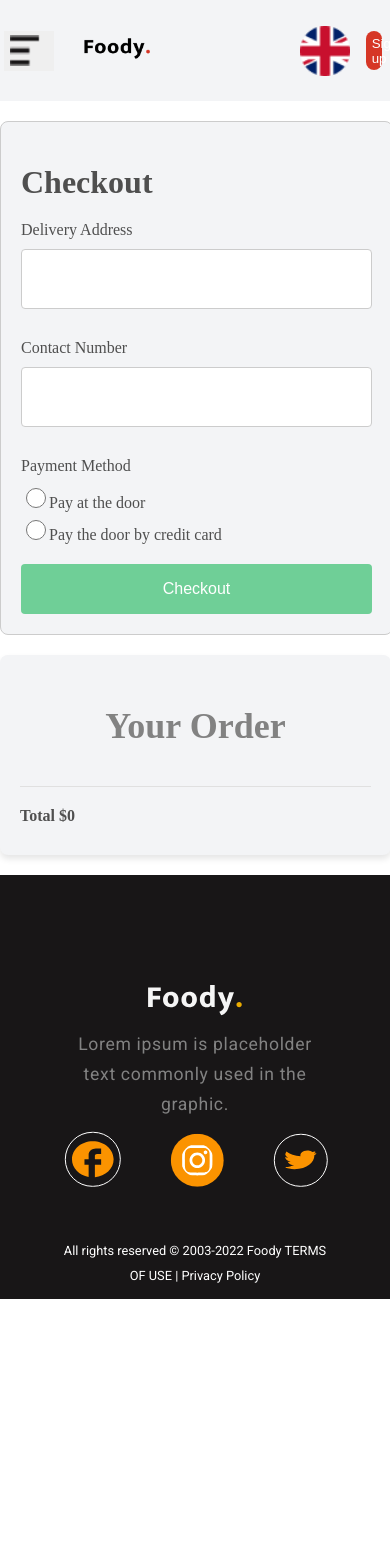
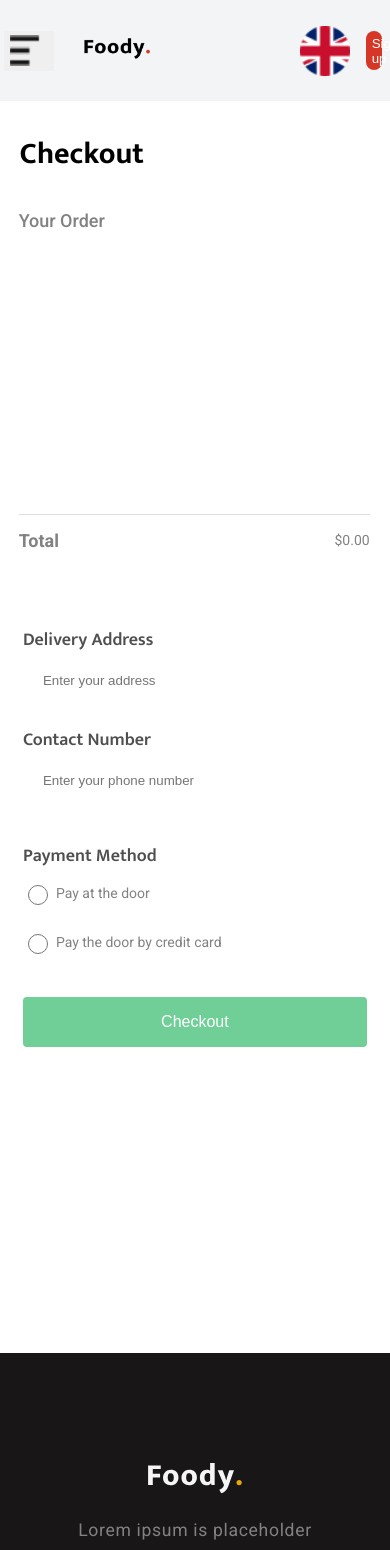
Before and after one commit to Rufat239/foody_client, a React (Create React App) app: page /checkoutPage in a window 390 px wide. Shown: the top 1550 px of the page. Before the commit the page ends 1299 px from the top, so only its background shows below. Built offline with nearby package versions, Linux system fonts and the light colour scheme.

Commit message:
checkout updated css

```diff
--- a/package.json
+++ b/package.json
@@ -6,6 +6,7 @@
     "@testing-library/jest-dom": "^5.17.0",
     "@testing-library/react": "^13.4.0",
     "@testing-library/user-event": "^13.5.0",
+    "animate.css": "^4.1.1",
     "i18next": "^23.12.2",
     "react": "^18.3.1",
     "react-dom": "^18.3.1",
--- a/src/components/CheckOut/Checkout.jsx
+++ b/src/components/CheckOut/Checkout.jsx
@@ -1,30 +1,67 @@
-import React from 'react'
-import Style from '../../style/checkout.css'
-
-function Checkout() {
+import React, { useState } from 'react';
+import { useDispatch, useSelector } from 'react-redux';
+import { addOrder } from '../Redux/actions/orderActions';
+import '../../style/checkout.css'
+let orderIdCounter = Math.floor(Math.random() * 5000);
+function generateId() {
+    return ++orderIdCounter;
+}
+function Checkout({ onOrderComplete }) {
+    const dispatch = useDispatch();
+    const basketItems = useSelector(state => state.basket.basketItems);
+    const totalPrice = useSelector(state => state.basket.totalPrice);
+    const [deliveryAddress, setDeliveryAddress] = useState('');
+    const [contactNumber, setContactNumber] = useState('');
+    const [paymentMethod, setPaymentMethod] = useState('');
+    const [error, setError] = useState('');
+    const handleCheckout = () => {
+        if (!paymentMethod || !deliveryAddress || !contactNumber) {
+            setError('Incomplete information detected. Fill out all fields to continue.');
+            return;
+        }
+        setError('');
+        const newOrder = {
+            deliveryAddress,
+            contactNumber,
+            paymentMethod,
+            id: generateId(),
+            time: new Date().toLocaleString('en-GB', {
+                day: 'numeric',
+                month: 'long',
+                year: 'numeric'
+            }),
+            totalPrice,
+            items: basketItems
+        };
+        dispatch(addOrder(newOrder));
+        onOrderComplete(newOrder);
+    };
     return (
         <div>
-            <div className="card">
-                <h1>Checkout</h1>
-                <p>Delivery Address</p>
-                <input type="text" className="input" />
-                <p>Contact Number</p>
-                <input type="text" className="input" />
-                <p>Payment Method</p>
-                <div className="radio-group">
-                    <label>
-                        <input type="radio" name="payment" value="payAtDoor" />
-                        Pay at the door
-                    </label>
-                    <label>
-                        <input type="radio" name="payment" value="payByCard" />
-                        Pay the door by credit card
-                    </label>
+            <div className='mobile-edit'>
+                <div className="card-checkout-page">
+                    <h1 className='checkout-container-heading'>Checkout</h1>
+                    <label className='heading-of-inputs' htmlFor="">Delivery Address</label>
+                    <input type="text" className="input-checkout-page" placeholder='Enter your address' value={deliveryAddress} onChange={(e) => setDeliveryAddress(e.target.value)} />
+                    <label className='heading-of-inputs' htmlFor="">Contact Number</label>
+                    <input type="text" className="input-checkout-page" placeholder='Enter your phone number' value={contactNumber} onChange={(e) => setContactNumber(e.target.value)} />
+                    <p c></p>
+                    <label className='heading-of-inputs' htmlFor="">Payment Method</label>
+                    <div className="radio-group-checkout">
+                        <div className='payment-checkout'>
+                            <input type="radio" name="payment" value="Cash on Delivery" checked={paymentMethod === 'Cash on Delivery'} onChange={() => setPaymentMethod('Cash on Delivery')} />
+                            <p>Pay at the door</p>
+                        </div>
+                        <div className='payment-checkout'>
+                            <input type="radio" name="payment" value="Pay by Card" checked={paymentMethod === 'Pay by Card'} onChange={() => setPaymentMethod('Pay by Card')} />
+                            <p>Pay the door by credit card</p>
+                        </div>
+                    </div>
+                    <button className="checkout-button-checkout-page" onClick={handleCheckout}>Checkout</button>
+                    {error && <p className='checkout-page-error'>{error}</p>}
                 </div>
-                <button className="checkout-button">Checkout</button>
             </div>
         </div>
-    )
+    );
 }
-
-export default Checkout
+export default Checkout;
--- a/src/components/CheckoutOrders/CheckoutOrderts.jsx
+++ b/src/components/CheckoutOrders/CheckoutOrderts.jsx
@@ -2,34 +2,41 @@ import React from 'react';
 import Style from '../../style/checkoutorder.css';
 import { useDispatch, useSelector } from "react-redux";
 import { increaseQuantity, removeFromBasket } from '../Redux/actions/basketActions';
-
 function CheckoutOrders() {
     const dispatch = useDispatch();
     const basketItems = useSelector(state => state.basket.basketItems);
     const totalPrice = useSelector(state => state.basket.totalPrice);
     return (
         <div>
-            <div className="cards">
-                <div className="header">
-                    <h2>Your Order</h2>
-                </div>
-                {basketItems.map((item, index) => (
-                    <div key={index} className="order-list">
-                        <div className="orders-lists">
-                            <span className='sapan'>{item.quantity} x</span>
-                            <p>{item.name}</p>
-                            <span className='span'>${(item.price * item.quantity).toFixed(2)}</span>
+            <div className="mobile-edit">
+                <h1 className='mobile-header'>Checkout</h1>
+                <div className="card-checkout-order">
+                    <div className='checkout-order-container'>
+                        <div className="header-checkout-order">
+                            <h2>Your Order</h2>
                         </div>
+                        {basketItems.map((item, index) => (
+                            <div key={index} className="order-list-checkout-page">
+                                <div className="orders-list-content-checkout">
+                                    <div className='checkout-name-quantity-box'>
+                                        <span className='checkout-quanity'>{item.quantity} </span>
+                                        <p>x {item.name}</p>
+                                    </div>
+                                    <div className='checkout-price-box'>
+                                        <span className='checkout-price'>${(item.price * item.quantity).toFixed(2)}</span>
+                                    </div>
+                                </div>
+                            </div>
+                        ))}
                     </div>
-                ))}
-                <hr className="separator" />
-                <div className="total">
-                    <p>Total <span>${totalPrice}</span></p>
+                    {/* <hr className="separator" /> */}
+                    <div className="total">
+                        <p>Total </p>
+                        <span>${totalPrice.toFixed(2)}</span>
+                    </div>
                 </div>
             </div>
-
         </div>
     );
 }
-
 export default CheckoutOrders;
--- /dev/null
+++ b/src/components/OrderReceived/OrderReceived.jsx
@@ -0,0 +1,17 @@
+import React from 'react'
+import 'animate.css';
+import orderReceivedImg from '../../assets/checkoutImages/Vector.png'
+import '../../style/orderReceived.css'
+function OrderReceived() {
+  return (
+    <div className='all-order-receive-component'>
+      <div className='order-received-container'>
+        <div className='order-received-image-box'>
+          <img className='vector-image' src={orderReceivedImg} alt="" />
+        </div>
+        <h1>Your order has been received</h1>
+      </div>
+    </div>
+  )
+}
+export default OrderReceived
--- a/src/pages/CheckoutPage.jsx
+++ b/src/pages/CheckoutPage.jsx
@@ -1,16 +1,27 @@
-import React from 'react'
-import Sidebar from '../components/Sidebar/Sidebar'
-import Checkout from '../components/CheckOut/Checkout'
-import CheckoutOrders from '../components/CheckoutOrders/CheckoutOrderts'
+import React, { useState } from 'react';
+import Sidebar from '../components/Sidebar/Sidebar';
+import Checkout from '../components/CheckOut/Checkout';
+import CheckoutOrders from '../components/CheckoutOrders/CheckoutOrderts';
+import OrderReceived from '../components/OrderReceived/OrderReceived';
+function CheckoutPage() {
+  const [orderReceived, setOrderReceived] = useState(false);
+  const [error, setError] = useState('');
+  const handleOrderComplete = (orderDetails) => {
 
-function CheckoutPage() {
+    setOrderReceived(true);
+
+  };
   return (
-    <div>
-       <Sidebar />
-       <Checkout/>
-       <CheckoutOrders/>
+    <div style={{ display: "flex", marginTop: "2%", columnGap: "2%" }} >
+      <Sidebar />
+      {!orderReceived && (
+        <>
+          <Checkout onOrderComplete={handleOrderComplete} />
+          <CheckoutOrders />
+        </>
+      )}
+      {orderReceived && <OrderReceived />}
     </div>
-  )
+  );
 }
-
-export default CheckoutPage
+export default CheckoutPage;
--- a/src/style/checkout.css
+++ b/src/style/checkout.css
@@ -1,50 +1,71 @@
-.card {
+@import url('https://fonts.googleapis.com/css2?family=Mukta:wght@200;300;400;500;600;700;800&family=Open+Sans:ital,wght@0,300..800;1,300..800&family=Roboto:ital,wght@0,100;0,300;0,400;0,500;0,700;0,900;1,100;1,300;1,400;1,500;1,700;1,900&display=swap');
+
+.card-checkout-page {
     position: absolute;
-    top: 15%;
+    top: 17%;
     left: 25%;
-    width: 37%;
+    width: 35%;
     height: 475px;
     padding: 20px;
     border: 1px solid #ccc;
     border-radius: 8px;
-    background-color: #f3f4f6;
+    background-color: #F3F4F6;
+    border: none;
+    padding-inline: 3%;
+    margin-bottom: 10rem;
 }
 
-h1 {
+.checkout-container-heading {
     margin-bottom: 20px;
-    color: #4f4f4f;
+    color: #4F4F4F;
+    font-family: Mukta;
+    font-size: 30px;
 }
 
-p {
+.heading-of-inputs {
     margin: 10px 0;
-    color: #4f4f4f;
+    color: #4F4F4F;
+    font-family: Mukta;
+    font-weight: 600;
+    font-size: 18px;
+    text-align: left;
 }
 
-.input {
-    width: 522px;
-    height: 60px;
-    padding: 10px;
+.input-checkout-page {
+    width: 100%;
+    height: 32px;
+    padding: 25px 20px;
     margin-bottom: 20px;
-    border: 1px solid #ccc;
+    border: none;
     border-radius: 4px;
     box-sizing: border-box;
 }
 
-.radio-group {
+.radio-group-checkout {
     display: flex;
-    justify-content: space-around;
-    margin-bottom: 20px;
-    gap: 10px;
-    margin-right: 13.4rem;
-    color: #4f4f4f
+    /* justify-content: ; */
+    height: 30px;
+    /* margin-bottom: 20px; */
+    gap: 15px;
+    /* margin-right: 13.4rem; */
+    color: #828282;
+    font-family: Roboto;
+    font-size: 14px;
+    font-weight: 400;
 }
 
-label {
-    font-size: 14px;
+.payment-checkout {
+    display: flex;
+    align-items: center;
+    gap: 5px;
 }
 
-.checkout-button {
-    width: 546px;
+.payment-checkout:hover {
+    color: #6FCF97;
+}
+
+.checkout-button-checkout-page {
+    width: 100%;
     height: 50px;
     background-color: #6FCF97;
     color: white;
@@ -52,28 +73,22 @@ label {
     border-radius: 4px;
     font-size: 16px;
     cursor: pointer;
+    margin-top: 37px;
 }
 
-.checkout-button:hover {
+.checkout-button-checkout-page:hover {
     background-color: #57B684;
 }
 
-
-.radio-group input[type="radio"] {
+.radio-group-checkout input[type="radio"] {
     width: 20px;
     height: 20px;
     accent-color: #6FCF97;
 }
 
-.radio-group input[type="radio"]:checked + label {
+.radio-group-checkout input[type="radio"]:checked+label {
     color: #6FCF97;
 }
-
-.radio-group label {
-    font-size: 16px;
-}
-
-
 
 /* Mobile styles */
 @media only screen and (max-width: 768px) {
@@ -87,7 +102,7 @@ label {
         left: auto;
     }
 
-    .radio-group {
+    .radio-group-checkout {
         flex-direction: column;
         align-items: flex-start;
         gap: 5px;
@@ -98,4 +113,24 @@ label {
     .checkout-button {
         width: 100%;
     }
+
+    .card-checkout-page {
+        position: relative;
+        margin-right: 20% !important;
+        margin-top: 31rem;
+        z-index: -1;
+        width: 90%;
+        left: 3%;
+        height: 33rem;
+        background-color: #FFFFFF;
+    }
+
+    .checkout-button-checkout-page {
+        margin-top: 6rem;
+    }
+
+    .checkout-container-heading{
+        display: none;
+
+    }
 }
--- a/src/style/checkoutorder.css
+++ b/src/style/checkoutorder.css
@@ -1,7 +1,13 @@
-.cards {
+@import url('https://fonts.googleapis.com/css2?family=Open+Sans:ital,wght@0,300..800;1,300..800&family=Roboto:ital,wght@0,100;0,300;0,400;0,500;0,700;0,900;1,100;1,300;1,400;1,500;1,700;1,900&display=swap');
+
+.mobile-header {
+    display: none;
+}
+
+.card-checkout-order {
     width: 25%;
     height: 370px;
-    background-color: #f3f4f6;
+    background-color: #F3F4F6;
     border-radius: 8px;
     box-shadow: 0 4px 6px rgba(0, 0, 0, 0.1);
     padding: 20px;
@@ -9,53 +15,125 @@
     flex-direction: column;
     justify-content: space-between;
     position: absolute;
-    top: 15%;
+    top: 17%;
     right: 5%;
+    max-height: 370px;
+    overflow-y: auto;
+    margin-bottom: 10rem;
 }
 
-.header {
+.checkout-order-container {
+    display: flex;
+    flex-direction: column;
+    gap: 23px;
+}
+
+.card-checkout-order ::-webkit-scrollbar {
+    width: 3.5px;
+    /* height: 3px; */
+}
+
+.card-checkout-order ::-webkit-scrollbar-track {
+    background: #FFFFFF;
+}
+
+.card-checkout-order ::-webkit-scrollbar-thumb {
+    background: #D63626;
+}
+
+.header-checkout-order {
     text-align: center;
     color: #828282;
     font-size: 1.5rem;
 }
 
-.order-list {
-    flex: 1;
-    overflow-y: auto;
-    margin-bottom: 10px;
+.header-checkout-order h2 {
+    font-family: Roboto;
+    font-size: 18px;
+    font-weight: 500;
 }
 
-.order-list p {
+.order-list-checkout-page {
+    flex: 1;
+    /* overflow-y: auto; */
+    /* margin-bottom: 10px; */
+}
+
+.order-list-checkout-page p {
     margin: 5px 0;
     color: #828282;
 }
 
-.separator {
+/* .separator {
     border: none;
-    border-top: 1px solid #e0e0e0;
+    border-top: 1px solid #E0E0E0;
     margin: 10px 0;
-}
-
+} */
 .total {
-    text-align: left;
+    align-items: center;
+    border-top: 1px solid #E0E0E0;
+    height: 50px;
+    display: flex;
+    justify-content: space-between;
     font-weight: bold;
     color: #828282;
 }
 
-.span{
+.total p {
+    color: #828282;
+    font-family: Roboto;
+    font-size: 18px;
+}
+
+.total span {
+    color: #828282;
+    font-family: Roboto;
+    font-size: 14px;
+    font-weight: 400;
+}
+
+.checkout-quanity {
+    font-family: Roboto;
+    font-size: 18px;
     color: #828282;
 }
 
-.orders-lists{
+.checkout-name-quantity-box {
     display: flex;
     align-items: center;
 }
 
-.orders-lists p {
-    margin: 0 10px;
+.checkout-name-quantity-box p {
+    font-family: Roboto;
+    font-size: 14px;
+    font-weight: 400;
 }
 
+.orders-list-content-checkout {
+    display: flex;
+    justify-content: space-between
+        /* align-items: center; */
+}
 
+.orders-list-content-checkout p {
+    margin: 0 10px;
+    font-family: Roboto;
+    font-size: 14px;
+}
+
+.checkout-price {
+    font-family: Roboto;
+    font-size: 14px;
+    font-weight: 400;
+    color: #828282;
+}
+
+.checkout-page-error {
+    font-family: Roboto;
+    color: #D63626;
+    font-size: 14px;
+    font-weight: 400;
+}
 
 /* Mobile styles */
 @media only screen and (max-width: 768px) {
@@ -68,4 +146,26 @@
         top: auto;
         right: auto;
     }
+
+    .card-checkout-order {
+        position: absolute;
+        margin: 2rem 0 35rem 0;
+        z-index: -1;
+        width: 90%;
+        right: 0.1%;
+        background-color: #FFFFFF;
+        box-shadow: 0 4px 6px rgba(255, 255, 255, 0);
+    }
+    .mobile-header{
+        display: block;
+        position: absolute;
+        left: 5%;
+        font-family: 'Mukta';
+        font-size: 30px;
+        font-weight: 600px;
+    }
+
+    .header-checkout-order{
+        text-align: left;
+    }
 }
--- /dev/null
+++ b/src/style/orderReceived.css
@@ -0,0 +1,35 @@
+@import url('https://fonts.googleapis.com/css2?family=Open+Sans:ital,wght@0,300..800;1,300..800&family=Roboto:ital,wght@0,100;0,300;0,400;0,500;0,700;0,900;1,100;1,300;1,400;1,500;1,700;1,900&display=swap');
+.all-order-receive-component {
+    width: 79%;
+    height: 515px;
+    background-color: #F3F4F6;
+    border-radius: 5px;
+}
+.order-received-container {
+    display: flex;
+    flex-direction: column;
+    align-items: center;
+    margin-top: 10%;
+}
+.order-received-image-box {
+    width: 100px;
+    height: 100px;
+    padding: 50px;
+    background-color: #6FCF97;
+    border-radius: 50%;
+    position: relative;
+}
+.order-received-image-box img {
+    animation: rotateIn;
+    animation-duration: 0.8s;
+}
+.order-received-container h1 {
+    font-family: Roboto;
+    font-size: 30px;
+    color: #4F4F4F;
+}
+.vector-image{
+    position: absolute;
+    top: 15%;
+    left: 14%;
+}
```
Also changed, not shown: src/assets/checkoutImages/Vector.png (added), 1 other file (tests, documents, lock files or other folders).
